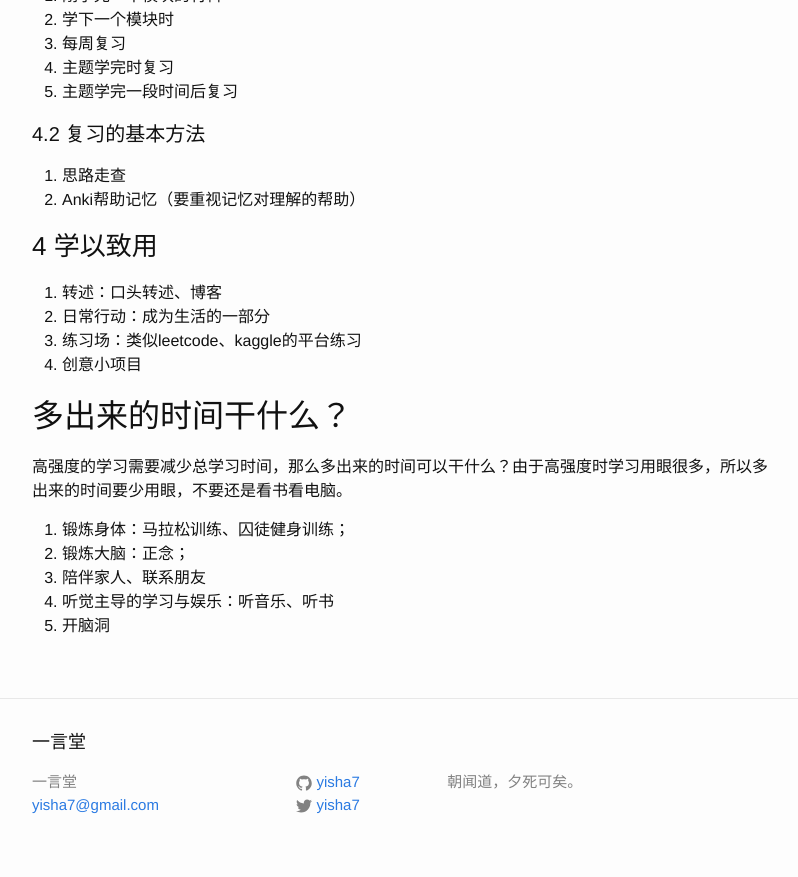
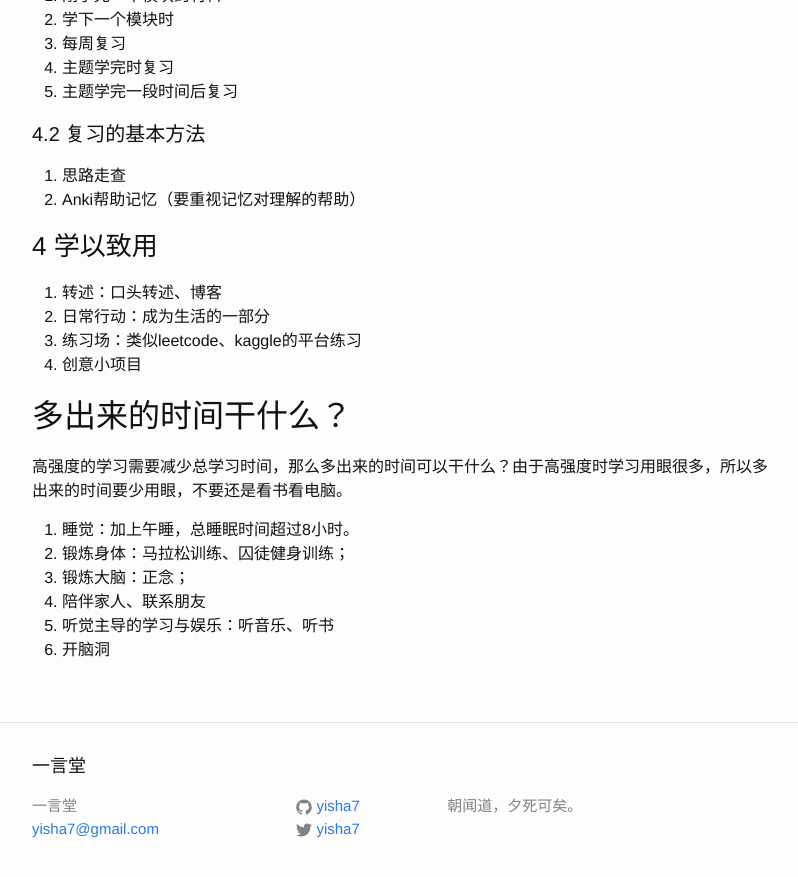
Before and after one commit to yifeitao/yifeitao.github.io, a Jekyll site: the page built from _posts/2017-03-20-how-to-learn-slowly.md, in a window 1280 px wide and 900 px high, scrolled down 1038 px. Shown: the top 877 px of the window, without its empty margins (238-1036 px from the left). Built offline with Jekyll 4.4.1, drawn with Linux system fonts in a browser that asks for light colours; comment, search, counter and statistics services are not loaded.

Commit message:
update 2017-03-20-how-to-learn-slowly.md

```diff
--- a/_posts/2017-03-20-how-to-learn-slowly.md
+++ b/_posts/2017-03-20-how-to-learn-slowly.md
@@ -50,8 +50,9 @@ categories: methodology
 
 高强度的学习需要减少总学习时间，那么多出来的时间可以干什么？由于高强度时学习用眼很多，所以多出来的时间要少用眼，不要还是看书看电脑。
 
-1. 锻炼身体：马拉松训练、囚徒健身训练；
-2. 锻炼大脑：正念；
-3. 陪伴家人、联系朋友
-4. 听觉主导的学习与娱乐：听音乐、听书
-5. 开脑洞
+1. 睡觉：加上午睡，总睡眠时间超过8小时。
+2. 锻炼身体：马拉松训练、囚徒健身训练；
+3. 锻炼大脑：正念；
+4. 陪伴家人、联系朋友
+5. 听觉主导的学习与娱乐：听音乐、听书
+6. 开脑洞
```
